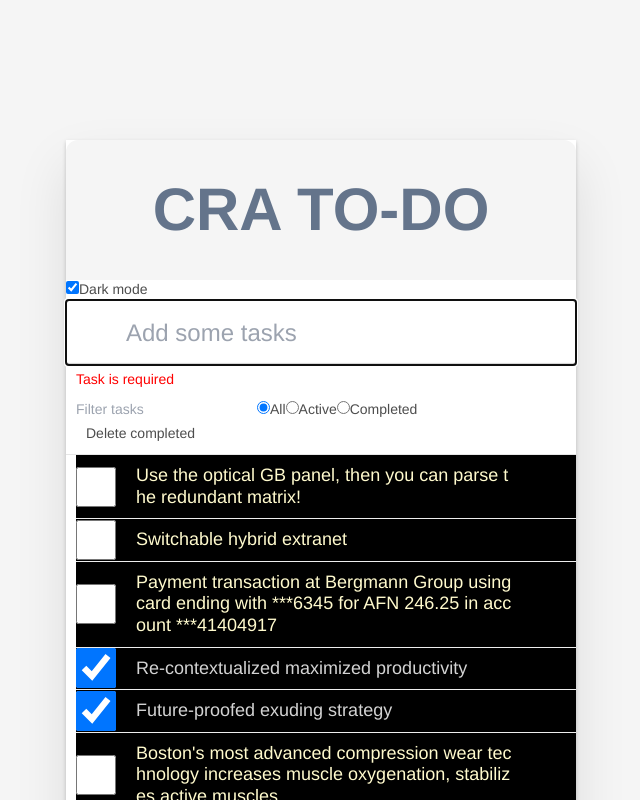
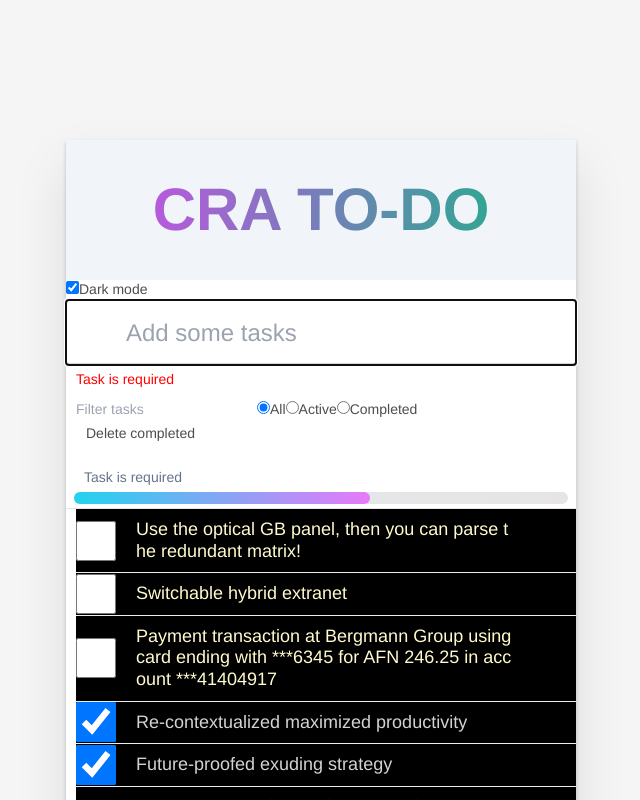
Before and after one commit to FFire/crt-todo, a React (Create React App) app: page / in a window 1280 px wide. Shown: the top 800 px of the page, without its empty margins (319-959 px from the left). Built offline with nearby package versions, Linux system fonts and the light colour scheme.

Commit message:
add: progress conponent

```diff
--- a/src/components/App/App.js
+++ b/src/components/App/App.js
@@ -2,7 +2,7 @@ import React, { Component } from 'react';
 import * as yup from 'yup';
 import '../../styles/output.css';
 import {
-  Filter, Header, Message, NewTask, TaskList, ThemeToggle,
+  Filter, Header, Message, NewTask, Progress, TaskList, ThemeToggle,
 } from '../components';
 import './App.css';
 import { initialTasks } from './initialTasks';
@@ -195,6 +195,7 @@ export default class App extends Component {
           handleThemeToggle={this.handleThemeToggle}
           uiTheme={uiTheme}
         />
+
         <NewTask
           handleKeyPress={this.handleKeyPress}
           handleGetFocus={this.handleGetFocus}
@@ -202,6 +203,7 @@ export default class App extends Component {
           handleChange={this.handleChange}
           pendingTask={pendingTask}
         />
+
         <Message
           message={this.state.message}
         />
@@ -215,6 +217,10 @@ export default class App extends Component {
           handleDeleteCompleted={this.handleDeleteCompleted}
         />
 
+        <Progress
+          message={this.state.message}
+        />
+
         <TaskListWithSpinner
           isLoading={this.state.isLoading}
           tasks={this.getFilteredTasks(stateTasks, textFilter, stateFilter)}
--- a/src/components/Header/Header.js
+++ b/src/components/Header/Header.js
@@ -5,8 +5,12 @@ import '../../styles/output.css';
 export class Header extends Component {
   render() {
     return (
-      <header className='p-10 text-slate-500 text-6xl font-bold bg-neutral-100 text-center rounded-t-xl'>
-        <p>CRA TO-DO</p>
+
+      <header className='bg-slate-100' >
+        <div className='p-10 text-6xl font-extrabold text-transparent bg-clip-text bg-gradient-to-l
+      from-emerald-500 to-fuchsia-500 text-center'>
+          <p>CRA TO-DO</p>
+        </div>
       </header>
     );
   }
--- /dev/null
+++ b/src/components/Progress/Progress.js
@@ -0,0 +1,21 @@
+import React from 'react';
+import '../../styles/output.css';
+
+export class Progress extends React.Component {
+  render() {
+    const { message: { text, mode } } = this.props;
+    return <>
+      <div className='block relative overflow-hidden p-0 mb-1 mx-2'>
+        <div className="flex items-center justify-between my-2">
+          <p className="text-slate-500 text-sm">
+            {text}
+          </p>
+        </div>
+        <div className="w-full h-3 bg-gradient-to-r from-slate-200 to-stone-200 rounded-full p-0">
+          <div
+              className="w-3/5 h-full rounded-full -my-2 bg-gradient-to-r from-cyan-400 to-fuchsia-400" />
+        </div>
+      </div>
+    </>;
+  }
+}
--- a/src/components/Spinner/Spinner.js
+++ b/src/components/Spinner/Spinner.js
@@ -1,5 +1,6 @@
 import classNames from 'classnames';
 import React from 'react';
+import '../../styles/output.css';
 import { theme, ThemeContext } from '../App/themeContext';
 import s from './Spinner.module.css';
 
@@ -10,9 +11,14 @@ export class Spinner extends React.Component {
     const UiTheme = this.context;
     const cssClasses = classNames(s.spinner, { [s.dark]: UiTheme === theme.DARK });
     return (
-      <p className={cssClasses}>
-        Data is loading...
-      </p>
+      <div className='pb-10 flex items-center justify-center space-x-3'>
+       <div className="p-2 w-32 h-32 border-t-4 border-l-4 border-fuchsia-800 rounded-full animate-spin"></div>
+
+        <p className='p-3 text-4xl font-extrabold text-transparent bg-clip-text bg-gradient-to-l
+         from-emerald-700 to-fuchsia-700 animate-pulse'>
+          Data is loading...
+        </p>
+      </div>
     );
   }
 }
--- a/src/components/components.js
+++ b/src/components/components.js
@@ -2,6 +2,7 @@ export { Filter } from './Filter/Filter';
 export { Header } from './Header/Header';
 export { Message } from './Message/Message';
 export { NewTask } from './NewTask/NewTask';
+export { Progress } from './Progress/Progress';
 export { Spinner } from './Spinner/Spinner';
 export { TaskList } from './TaskList/TaskList';
 export { ThemeToggle } from './ThemeToggle/ThemeToggle';
--- a/src/styles/output.css
+++ b/src/styles/output.css
@@ -347,16 +347,150 @@ Ensure the default browser behavior of the `hidden` attribute.
 .static {
   position: static;
 }
-.rounded-t-xl {
-  border-top-left-radius: 0.75rem;
-  border-top-right-radius: 0.75rem;
+.relative {
+  position: relative;
 }
-.bg-neutral-100 {
+.mx-2 {
+  margin-left: 0.5rem;
+  margin-right: 0.5rem;
+}
+.my-2 {
+  margin-top: 0.5rem;
+  margin-bottom: 0.5rem;
+}
+.-my-2 {
+  margin-top: -0.5rem;
+  margin-bottom: -0.5rem;
+}
+.mb-1 {
+  margin-bottom: 0.25rem;
+}
+.block {
+  display: block;
+}
+.flex {
+  display: flex;
+}
+.h-3 {
+  height: 0.75rem;
+}
+.h-full {
+  height: 100%;
+}
+.h-32 {
+  height: 8rem;
+}
+.w-full {
+  width: 100%;
+}
+.w-3\/5 {
+  width: 60%;
+}
+.w-32 {
+  width: 8rem;
+}
+@keyframes spin {
+  to {
+    transform: rotate(360deg);
+  }
+}
+.animate-spin {
+  animation: spin 1s linear infinite;
+}
+@keyframes pulse {
+  50% {
+    opacity: .5;
+  }
+}
+.animate-pulse {
+  animation: pulse 2s cubic-bezier(0.4, 0, 0.6, 1) infinite;
+}
+.items-center {
+  align-items: center;
+}
+.justify-center {
+  justify-content: center;
+}
+.justify-between {
+  justify-content: space-between;
+}
+.space-x-3 > :not([hidden]) ~ :not([hidden]) {
+  --tw-space-x-reverse: 0;
+  margin-right: calc(0.75rem * var(--tw-space-x-reverse));
+  margin-left: calc(0.75rem * calc(1 - var(--tw-space-x-reverse)));
+}
+.overflow-hidden {
+  overflow: hidden;
+}
+.rounded-full {
+  border-radius: 9999px;
+}
+.border-t-4 {
+  border-top-width: 4px;
+}
+.border-l-4 {
+  border-left-width: 4px;
+}
+.border-fuchsia-800 {
+  --tw-border-opacity: 1;
+  border-color: rgb(134 25 143 / var(--tw-border-opacity));
+}
+.bg-slate-100 {
   --tw-bg-opacity: 1;
-  background-color: rgb(245 245 245 / var(--tw-bg-opacity));
+  background-color: rgb(241 245 249 / var(--tw-bg-opacity));
+}
+.bg-gradient-to-l {
+  background-image: linear-gradient(to left, var(--tw-gradient-stops));
+}
+.bg-gradient-to-r {
+  background-image: linear-gradient(to right, var(--tw-gradient-stops));
+}
+.from-emerald-500 {
+  --tw-gradient-from: #10b981;
+  --tw-gradient-stops: var(--tw-gradient-from), var(--tw-gradient-to, rgb(16 185 129 / 0));
+}
+.from-slate-200 {
+  --tw-gradient-from: #e2e8f0;
+  --tw-gradient-stops: var(--tw-gradient-from), var(--tw-gradient-to, rgb(226 232 240 / 0));
+}
+.from-cyan-400 {
+  --tw-gradient-from: #22d3ee;
+  --tw-gradient-stops: var(--tw-gradient-from), var(--tw-gradient-to, rgb(34 211 238 / 0));
+}
+.from-emerald-700 {
+  --tw-gradient-from: #047857;
+  --tw-gradient-stops: var(--tw-gradient-from), var(--tw-gradient-to, rgb(4 120 87 / 0));
+}
+.to-fuchsia-500 {
+  --tw-gradient-to: #d946ef;
+}
+.to-stone-200 {
+  --tw-gradient-to: #e7e5e4;
+}
+.to-fuchsia-400 {
+  --tw-gradient-to: #e879f9;
+}
+.to-fuchsia-700 {
+  --tw-gradient-to: #a21caf;
+}
+.bg-clip-text {
+  -webkit-background-clip: text;
+          background-clip: text;
 }
 .p-10 {
   padding: 2.5rem;
+}
+.p-0 {
+  padding: 0px;
+}
+.p-2 {
+  padding: 0.5rem;
+}
+.p-3 {
+  padding: 0.75rem;
+}
+.pb-10 {
+  padding-bottom: 2.5rem;
 }
 .text-center {
   text-align: center;
@@ -365,8 +499,19 @@ Ensure the default browser behavior of the `hidden` attribute.
   font-size: 3.75rem;
   line-height: 1;
 }
-.font-bold {
-  font-weight: 700;
+.text-sm {
+  font-size: 0.875rem;
+  line-height: 1.25rem;
+}
+.text-4xl {
+  font-size: 2.25rem;
+  line-height: 2.5rem;
+}
+.font-extrabold {
+  font-weight: 800;
+}
+.text-transparent {
+  color: transparent;
 }
 .text-slate-500 {
   --tw-text-opacity: 1;
```
